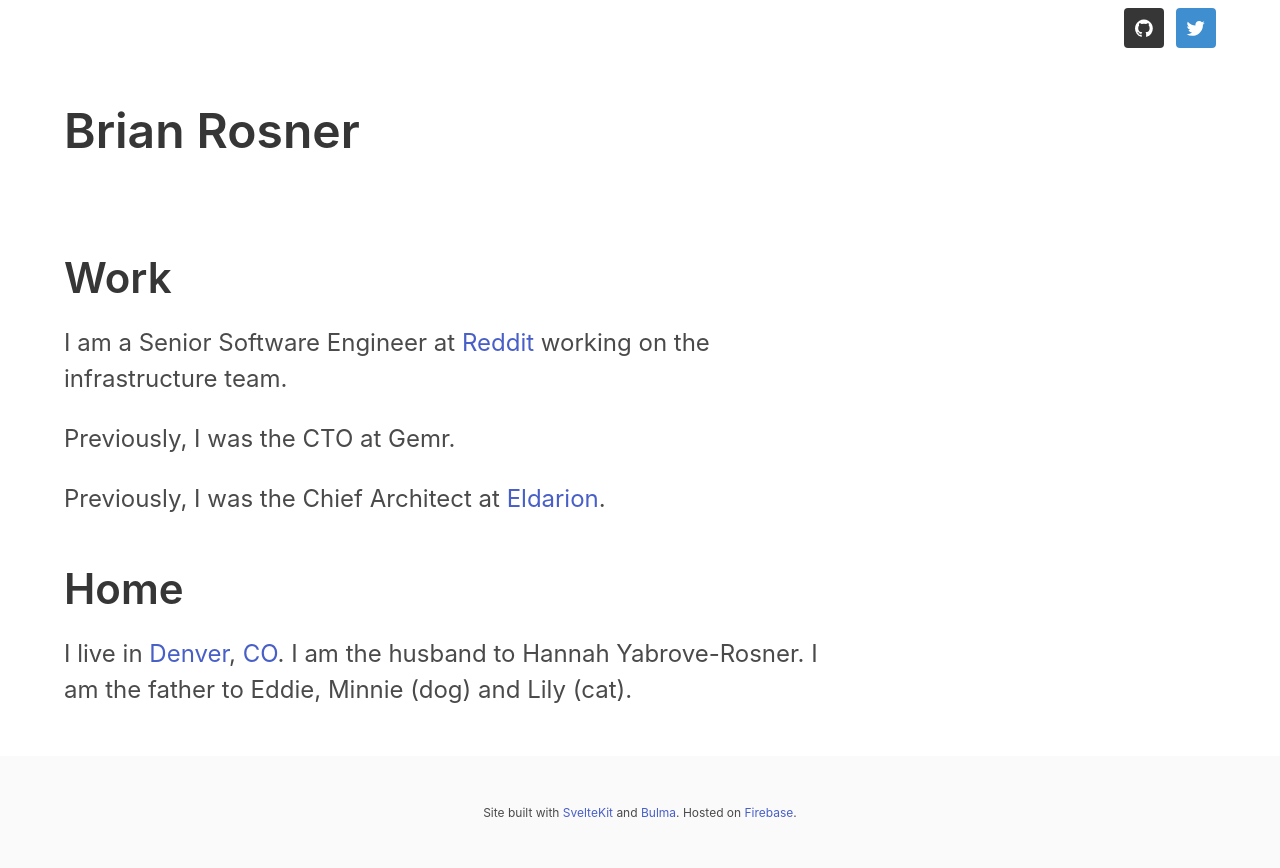
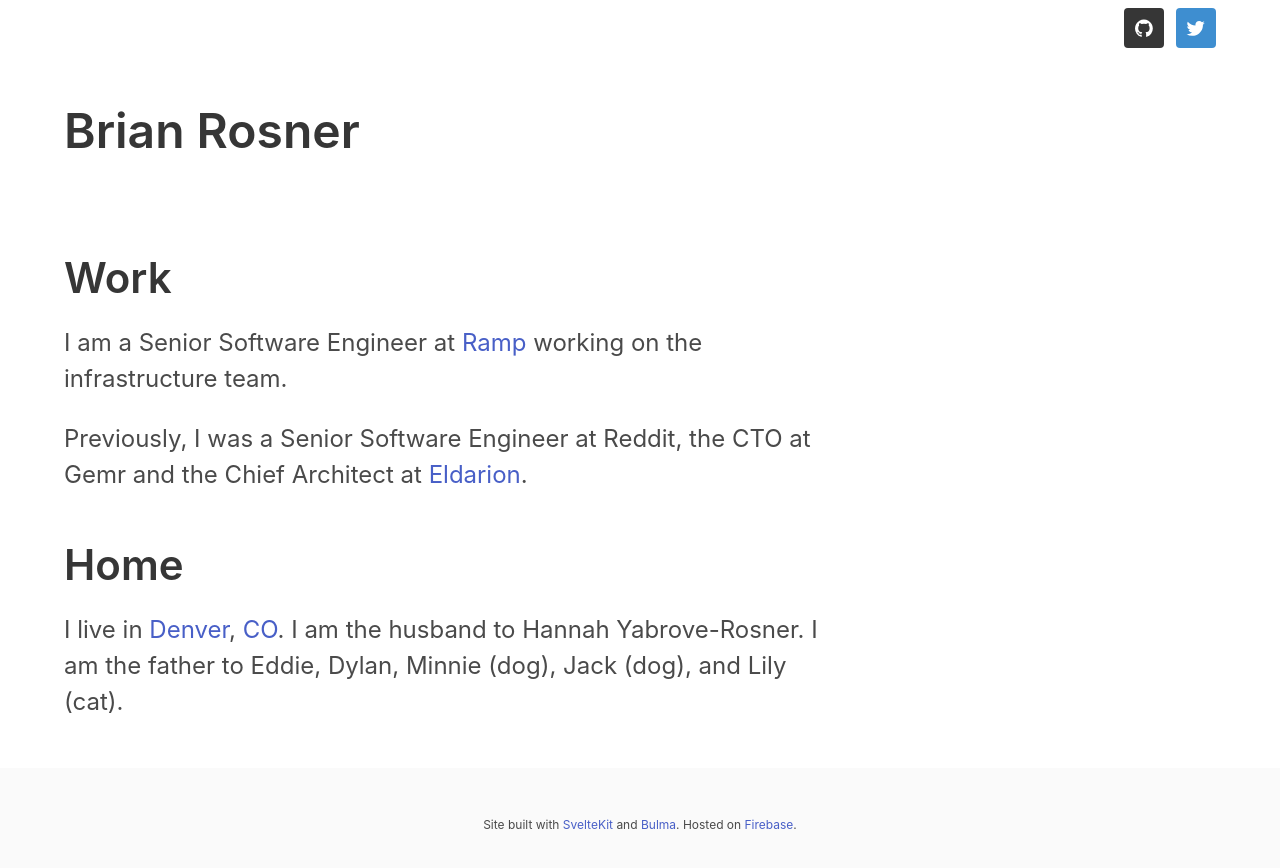
Before and after one commit to brosner/brosner.com, a SvelteKit app: page / in a window 1280 px wide. Shown: the top 868 px of the page. Built offline with nearby package versions, Linux system fonts and the light colour scheme.

Commit message:
update about

```diff
--- a/src/routes/+page.svelte
+++ b/src/routes/+page.svelte
@@ -49,18 +49,15 @@
           <div class="column is-two-thirds content is-large">
             <h2>Work</h2>
             <p>
-              I am a Senior Software Engineer at <a href="https://www.reddit.com">Reddit</a> working on the infrastructure&nbsp;team.
+              I am a Senior Software Engineer at <a href="https://ramp.com/">Ramp</a> working on the infrastructure&nbsp;team.
             </p>
             <p>
-              Previously, I was the CTO at Gemr.
-            </p>
-            <p>
-              Previously, I was the Chief Architect at <a href="https://eldarion.com">Eldarion</a>.
+              Previously, I was a Senior Software Engineer at Reddit, the CTO at Gemr and the Chief Architect at <a href="https://eldarion.com">Eldarion</a>.
             </p>
             <h2>Home</h2>
             <p>
               I live in <a href="https://en.wikipedia.org/wiki/Denver">Denver</a>, <a href="https://en.wikipedia.org/wiki/Colorado">CO</a>. I am the husband to Hannah Yabrove-Rosner. I am
-              the father to Eddie, Minnie (dog) and Lily (cat).
+              the father to Eddie, Dylan, Minnie (dog), Jack (dog), and Lily (cat).
             </p>
           </div>
         </div>
```
